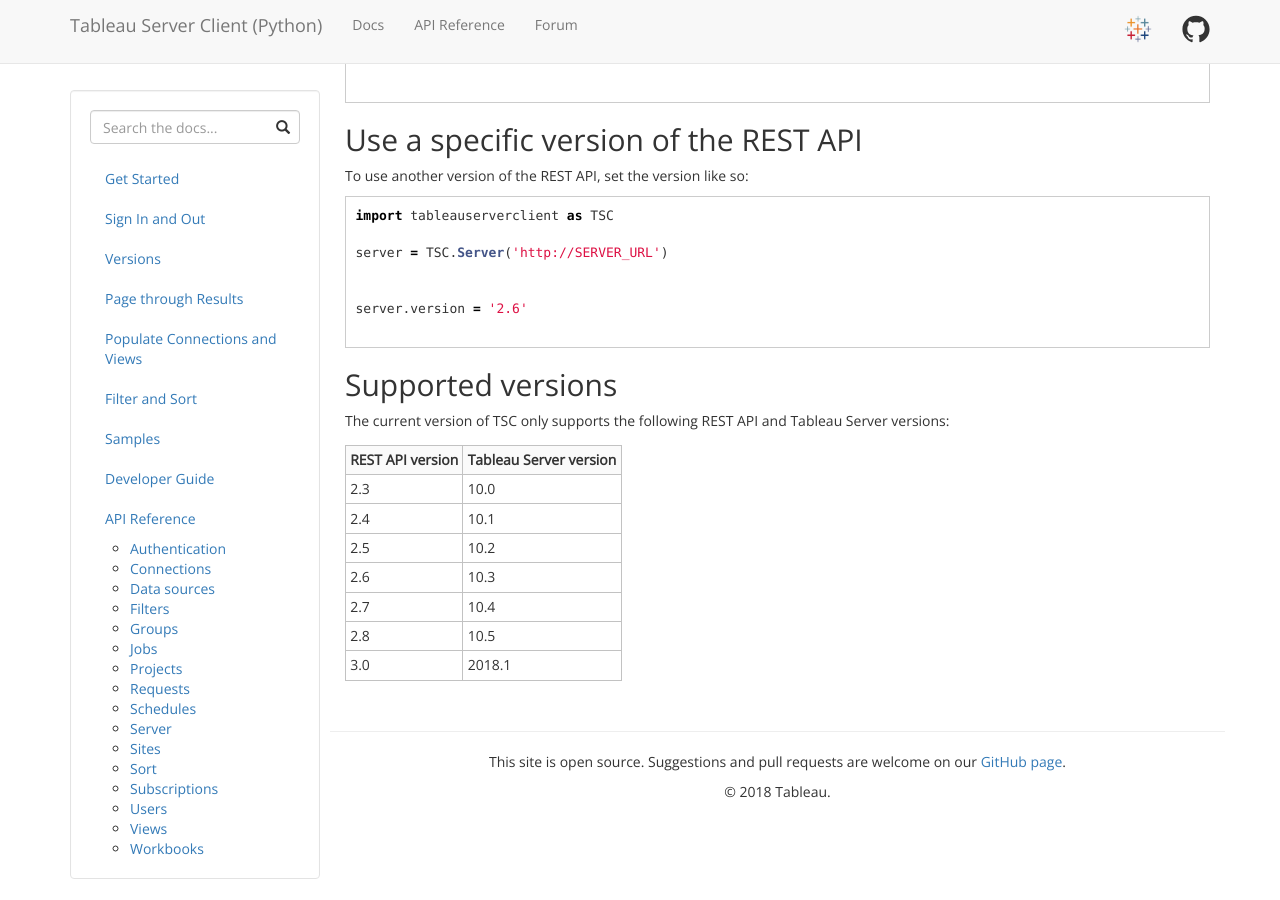
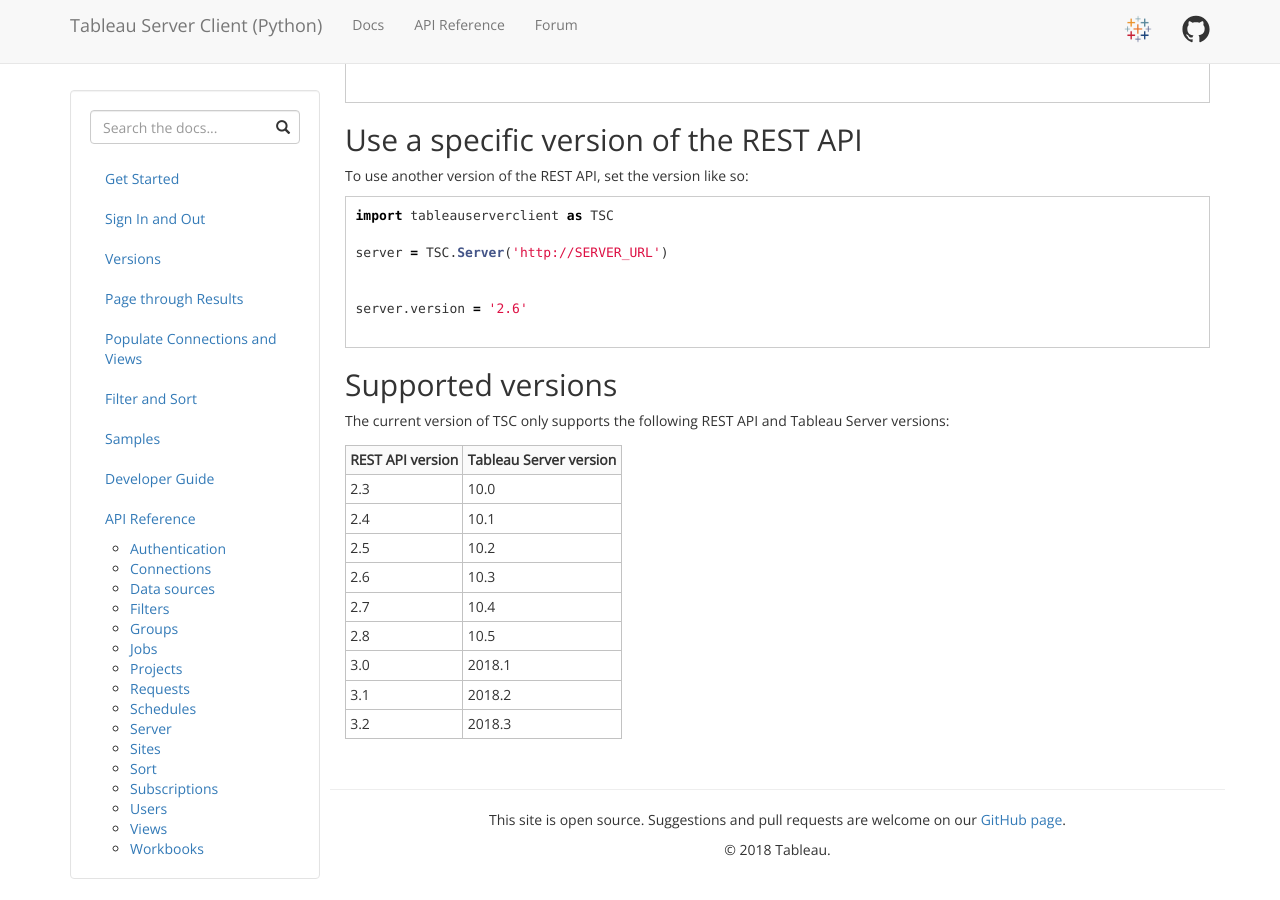
Before and after one commit to tableau/server-client-python, a Jekyll site: the page built from docs/versions.md, in a window 1280 px wide and 900 px high, scrolled down 693 px. Built offline with Jekyll 4.4.1, drawn with Linux system fonts in a browser that asks for light colours.

Commit message:
Updated API versions for Tableau Server
The API versions from 2018.2 and 2018.3 are taken from the REST API XML Schema doc:

https://onlinehelp.tableau.com/current/api/rest_api/en-us/REST/rest_api_concepts_schema.htm

- Version 3.2 (Tableau Server 2018.3): ts-api_3_2.xsd
- Version 3.1 (Tableau Server 2018.2): ts-api_3_1.xsd

```diff
--- a/docs/versions.md
+++ b/docs/versions.md
@@ -62,3 +62,5 @@
 |2.7|10.4|
 |2.8|10.5|
 |3.0|2018.1|
+|3.1|2018.2|
+|3.2|2018.3|
```
